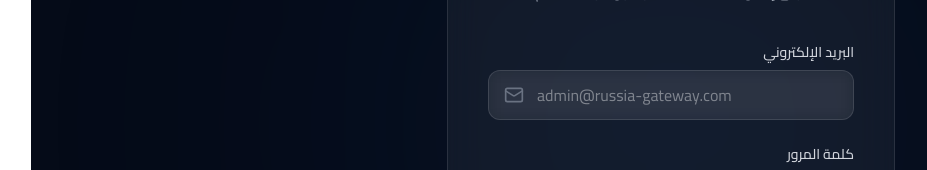
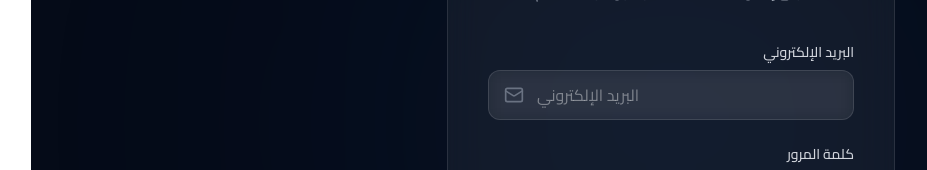
Before and after one commit to amgadalsabahi-a11y/-, a Next.js app: page /admin/login in a window 1280 px wide. Shown: the part 277-447 px from the top of the page, without its empty margins (0-927 px from the left). Built offline with nearby package versions, Linux system fonts and the light colour scheme.

Commit message:
Remove hardcoded admin email from login placeholder

```diff
--- a/src/app/admin/login/page.tsx
+++ b/src/app/admin/login/page.tsx
@@ -86,7 +86,7 @@ export default function AdminLogin() {
                 value={email}
                 onChange={(e) => setEmail(e.target.value)}
                 className="glass-input w-full px-5 py-3 ps-12 text-white"
-                placeholder="admin@russia-gateway.com"
+                placeholder={t.admin.email}
                 dir="ltr"
               />
               <Mail className="absolute left-4 top-1/2 -translate-y-1/2 text-gray-500" size={20} />
```
